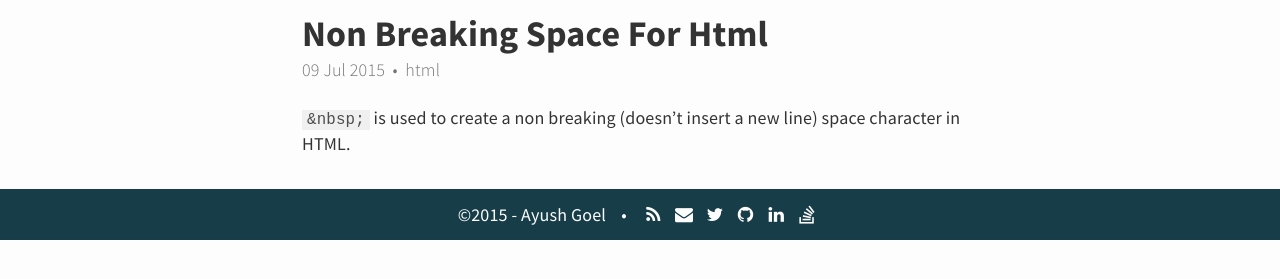
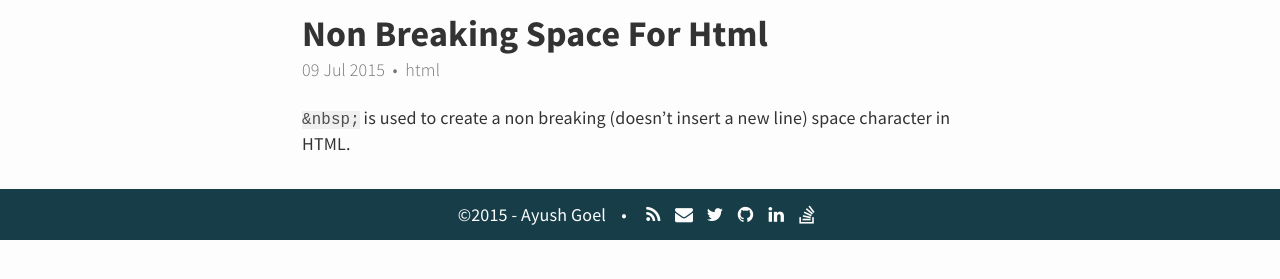
Before and after one commit to ayushgoel/ayushgoel.github.io, a Jekyll site: the page built from _posts/2015-07-09-non-breaking-space-for-HTML.md, in a window 1280 px wide. Shown: the part 360-639 px from the top of the page. Built offline with Jekyll 4.4.1, drawn with Linux system fonts in a browser that asks for light colours; nearby versions of some CDN libraries.

Commit message:
Remove padding for code, messes linenos

```diff
--- a/_sass/posts.scss
+++ b/_sass/posts.scss
@@ -49,7 +49,6 @@
 
   code {
     word-wrap: break-word;
-    padding: 1px 5px;
     color: lighten($text-color, 10%);
     background-color: darken($background-color, 5%);
   }
```
